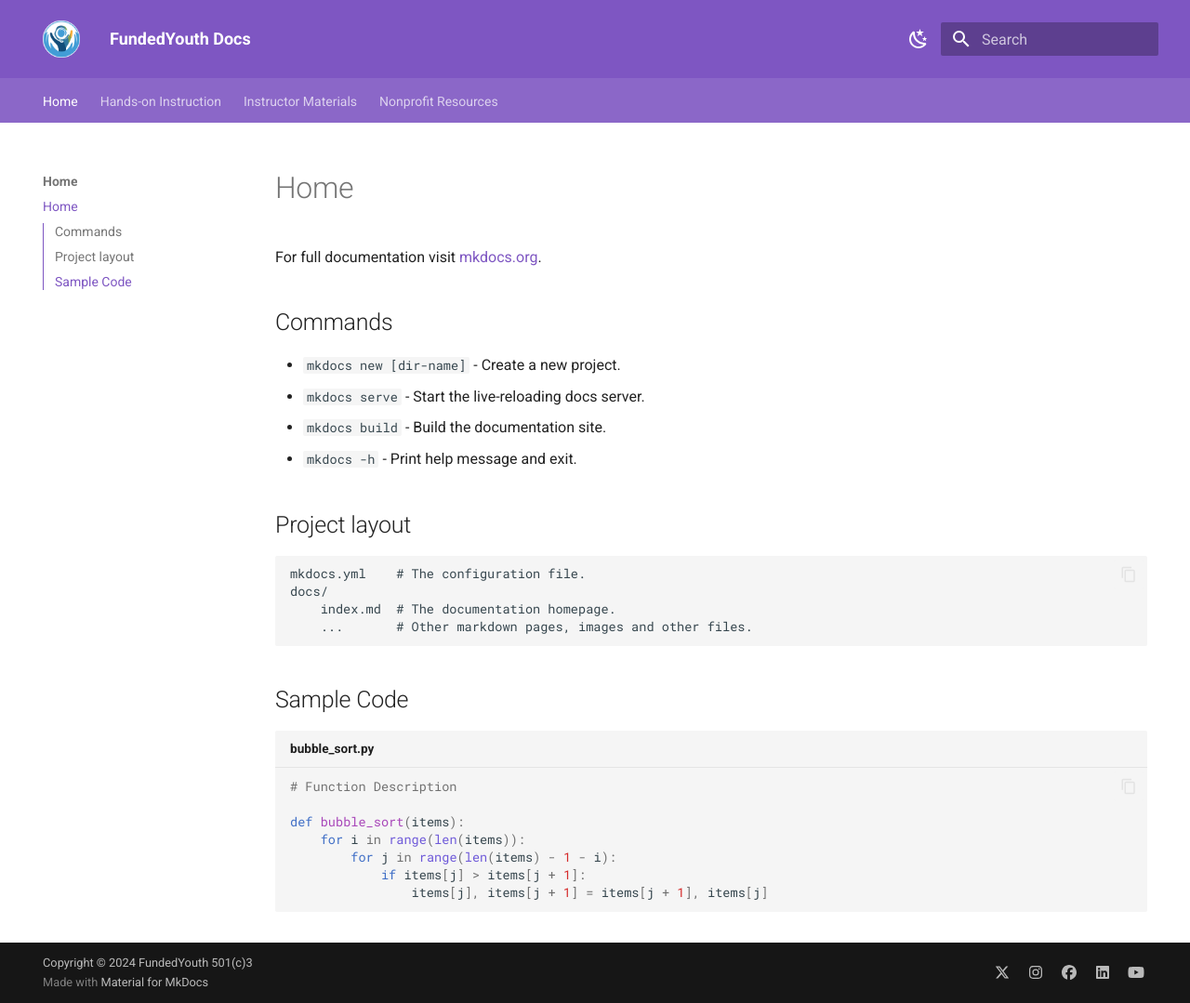
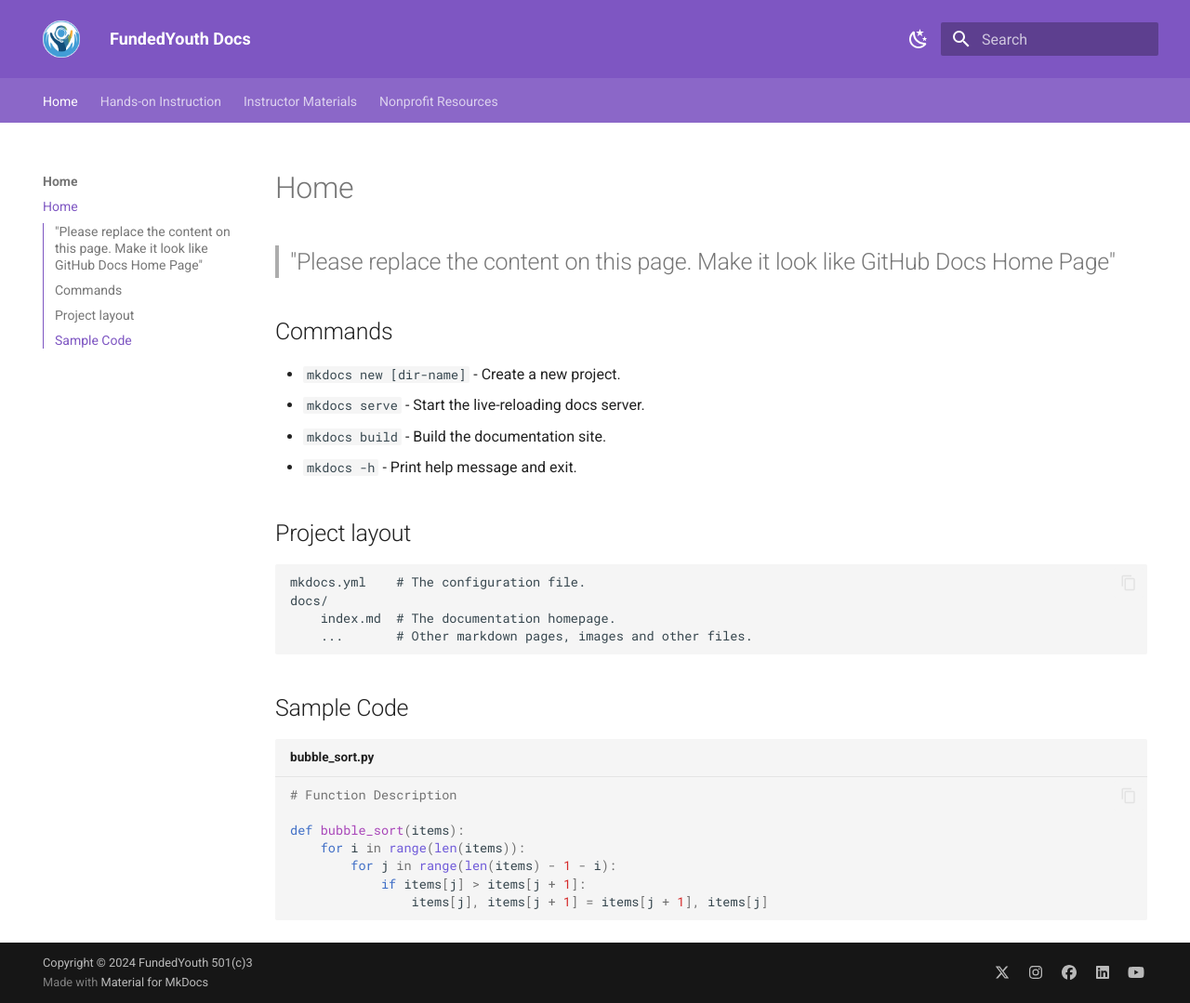
Before and after one commit to FundedYouth/mkdocs, an MkDocs documentation site: the page built from docs/index.md, in a window 1280 px wide and 1079 px high. Shown: the whole window at 93% size. Built offline with MkDocs 1.6.1 and Material for MkDocs 9.7.7, drawn with Linux system fonts in a browser that asks for light colours.

Commit message:
Index.md Change
Simply put a notice that the index.md is just a sample page and the content needs to be replaced to look like GitHub Docs.

```diff
--- a/docs/index.md
+++ b/docs/index.md
@@ -1,6 +1,6 @@
 # Home
 
-For full documentation visit [mkdocs.org](https://www.mkdocs.org).
+> ## "Please replace the content on this page. Make it look like GitHub Docs Home Page"
 
 ## Commands
 
```
